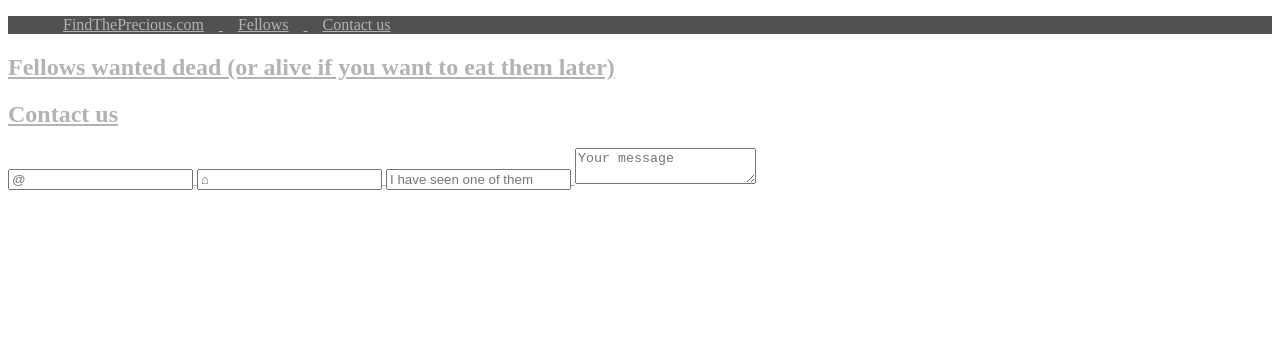
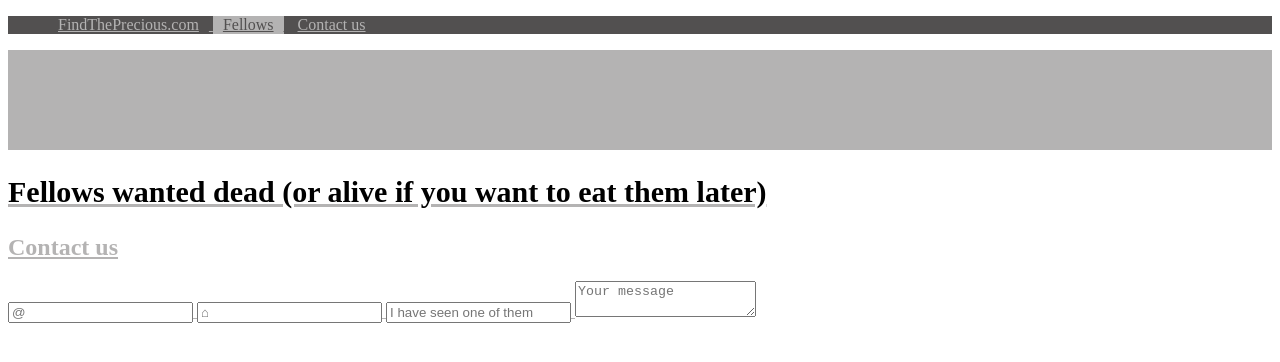
Before and after one commit to SandraConil/boxmodel2, a website: page index.html in a window 1280 px wide. Drawn offline with Linux system fonts and the light colour scheme.

Commit message:
add structure css

```diff
--- a/index.html
+++ b/index.html
@@ -13,10 +13,11 @@
       <nav>
         <ul>
           <li><a href="FindThePrecious.html">FindThePrecious.com</li>
-          <li><a href="Fellows.html">Fellows</li>
+          <li class="othercolor"><a class="other" href="Fellows.html">Fellows</li>
           <li><a href="contactus.html"> Contact us</li>
         </ul>
       </nav>
+     <section class="gray"></section>
     </header>
     <main class="content">
       <section>
@@ -24,24 +25,21 @@
       </section>
 
       <section>
-        <h2>Fellows wanted dead (or alive if you want to eat them later)</h2>
+        <h2 class="title"><bold></bold>Fellows wanted dead</bold> (or alive if you want to eat them later)</h2>
       </section>
 
-      <section>
+      <section class="article">
         <article></article>
         <article></article>
         <article></article>
       </section>
 
       <form>
-        <h2>Contact us</h2>
+        <h2 class="title2">Contact us</h2>
 
         <input type="email" placeholder="@" />
-
         <input type="text" placeholder="&#8962;" />
-
         <input type="text" placeholder="I have seen one of them" />
-
         <textarea placeholder="Your message"></textarea>
       </form>
     </main>
--- a/style.css
+++ b/style.css
@@ -1,14 +1,38 @@
 header nav {
   background-color: rgb(82, 80, 80);
+  bo
 }
 header nav ul li {
   display: inline-block;
-  margin: 0px 15px;
+  padding-inline: 10px;
 }
 /*couleur de mes liens en gris*/
 a {
   color: rgb(180, 179, 179);
 }
 header nav ul li a:hover {
-  color: yellow;
+  color:gray;
 }
+.othercolor{
+  background-color: rgb(180, 179, 179);
+}
+.other{
+  color:rgb(82, 80, 80);
+}
+.gray{
+  background-color: rgb(180, 179, 179);
+  height: 100px;
+  max-width: 100%;
+  box-sizing: border-box;
+}
+.title{
+  font-size: 30px;
+  color: black;
+  text-decoration: none;
+}
+/*article*/
+article{
+  background-color: rgb(180, 179, 179);
+}
+
+/*form*/
```
